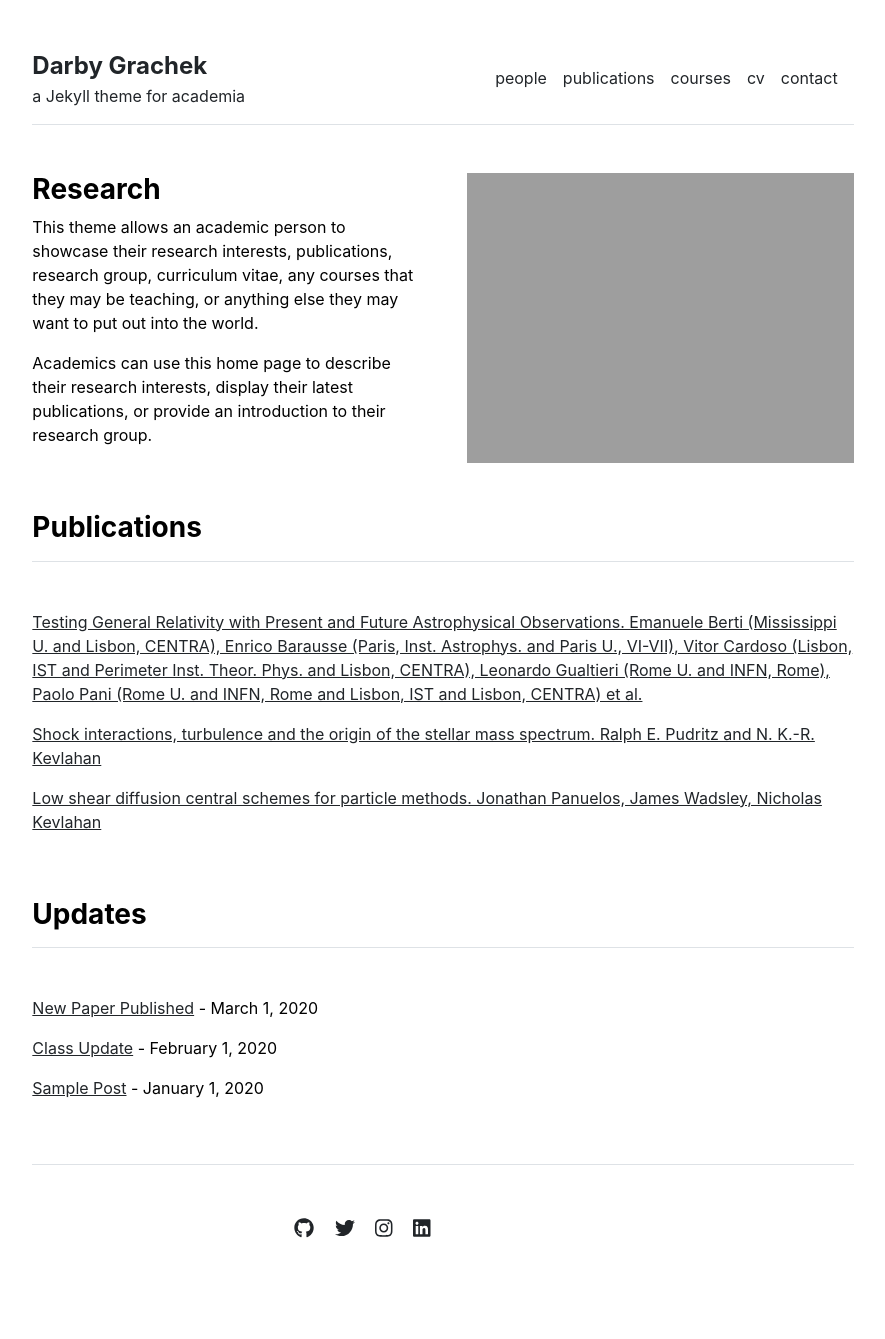
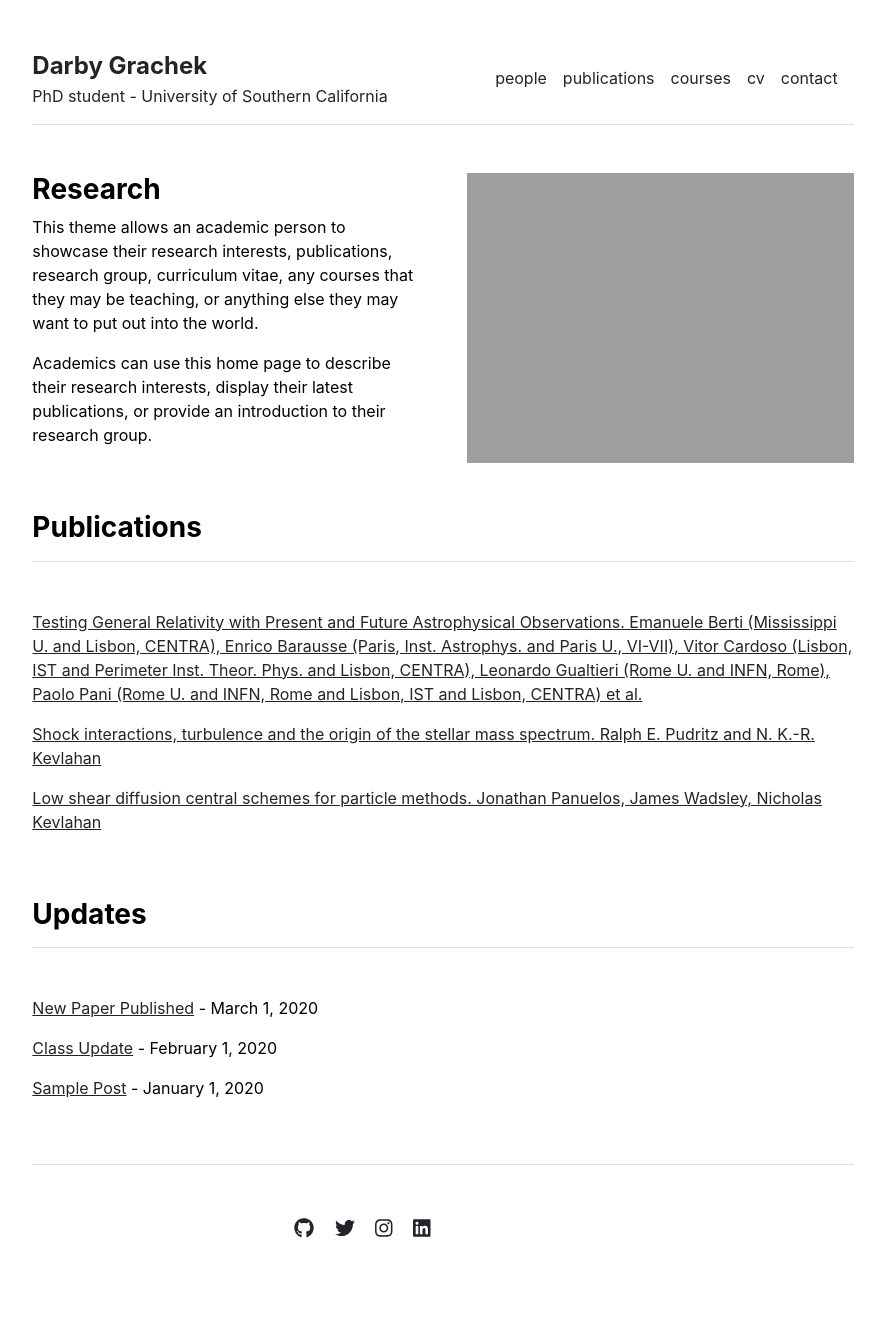
Before and after one commit to darbygrachek/darbygrachek.github.io, a Jekyll site: the page built from index.md, in a window 1280 px wide. Shown: the whole page, without its empty margins (197-1082 px from the left). Built offline with Jekyll 4.4.1, drawn with Linux system fonts in a browser that asks for light colours.

Commit message:
Update _config.yml

```diff
--- a/_config.yml
+++ b/_config.yml
@@ -1,4 +1,4 @@
 url: "" # the base hostname & protocol for your site, e.g. http://example.com
 baseurl: "" # the subpath of your site, e.g. /blog
 title: "Darby Grachek" # the name of your site, e.g. ACME Corp.
-description: "a Jekyll theme for academia"
+description: "PhD student - University of Southern California"
```
